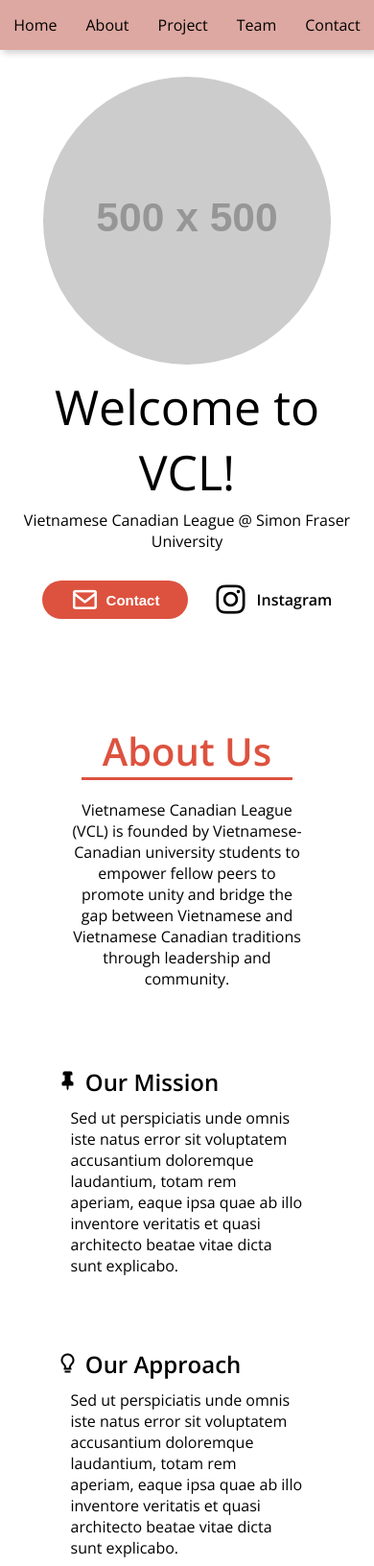
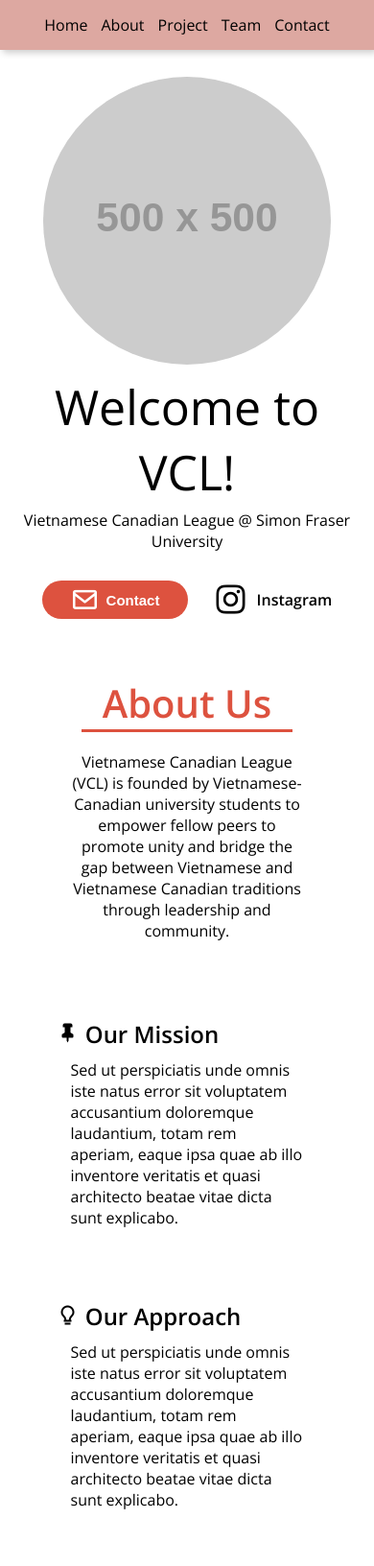
Before and after one commit to vclsfu/vclsfu.github.io, a plain HTML site: page index.html in a window 390 px wide. Shown: the top 1632 px of the page at 96% size. Drawn offline with nearby package versions, Linux system fonts and the light colour scheme; placeholder pictures from the web are drawn by us.

Commit message:
Add files via upload

```diff
--- a/style.css
+++ b/style.css
@@ -105,7 +105,7 @@ button:hover{
 
 /* About & pillar*/
 #about, #pillar{
-    padding-top: 100px;
+    padding: 50px 0;
 }
 #about h3, #pillar h3, #work h3{
     font-size: 40px;
@@ -145,7 +145,7 @@ button:hover{
 
 /* work & team*/
 #work, #team{
-    padding-top: 100px;
+    padding: 50px 0;
 }
 #team h3{
     font-size: 40px;
@@ -170,7 +170,7 @@ footer{
     background: black;
     text-align: center;
 	padding: 15px;
-	margin-top: 100px;
+	margin-top: 50px;
 }
 footer a, footer p{
     color: white;
@@ -220,3 +220,11 @@ footer a:hover{
 		padding: 10px 18%;
 	}
 }
+
+@media only screen and (max-width : 400px){
+	nav ul li a{
+		color: black;
+		text-decoration: none;
+		padding: 10px 7px;
+	}
+}
```
